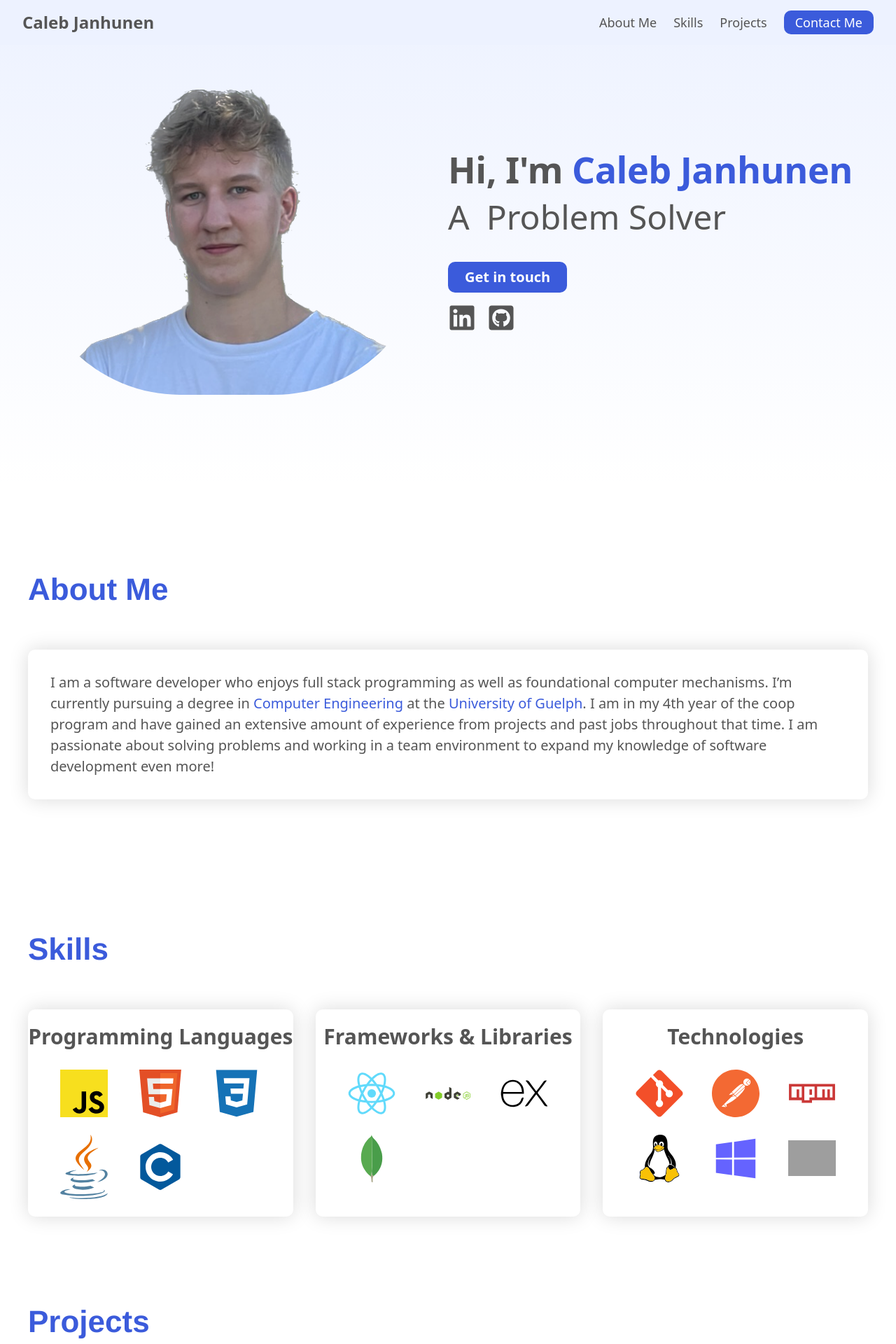
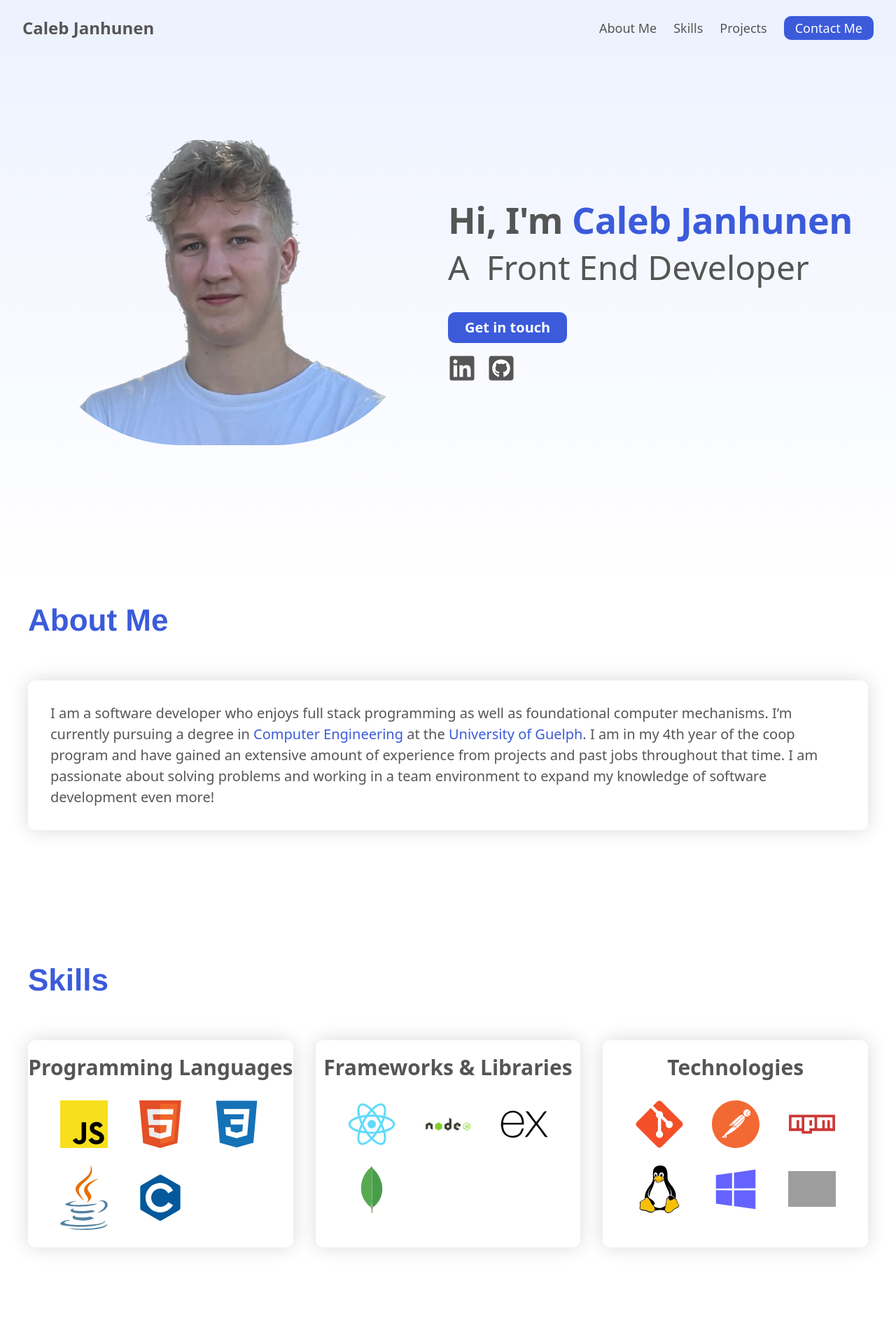
Before and after one commit to calebjanhunen/portfolio, a React (Create React App) app: page / in a window 1280 px wide. Shown: the top 1920 px of the page at 70% size. Built offline with nearby package versions, Linux system fonts and the light colour scheme; grey boxes are pictures that could not be loaded.

Commit message:
Added scroll into view animation for all sections

```diff
--- /dev/null
+++ b/src/hooks/useSectionScrollIntoView.js
@@ -0,0 +1,20 @@
+import React, { useEffect } from 'react';
+
+const useSectionScrollIntoView = sectionRef => {
+    const [isInView, setIsInView] = React.useState(false);
+
+    useEffect(() => {
+        const observer = new IntersectionObserver(
+            entries => {
+                if (entries[0].isIntersecting) setIsInView(true);
+            },
+            { threshold: 0.2 }
+        );
+
+        observer.observe(sectionRef.current);
+    }, [sectionRef]);
+
+    return isInView;
+};
+
+export default useSectionScrollIntoView;
--- a/src/index.js
+++ b/src/index.js
@@ -1,6 +1,7 @@
 import React from 'react';
 import ReactDom from 'react-dom/client';
 
+import './sass/_animations.scss';
 import './sass/_global.scss';
 
 import App from './App';
--- /dev/null
+++ b/src/sass/_animations.scss
@@ -0,0 +1,9 @@
+@keyframes moveSectionUp {
+    0% {
+        transform: translateY(0rem);
+    }
+
+    100% {
+        transform: translateY(-10rem);
+    }
+}
--- a/src/sass/_global.scss
+++ b/src/sass/_global.scss
@@ -42,3 +42,8 @@ html {
         filter: brightness(90%);
     }
 }
+
+.scroll-into-view-animation {
+    animation: moveSectionUp 0.3s;
+    animation-fill-mode: forwards;
+}
--- a/src/sections/AboutMe/AboutMe.jsx
+++ b/src/sections/AboutMe/AboutMe.jsx
@@ -1,12 +1,27 @@
-import React from 'react';
+import React, { useEffect, useRef } from 'react';
 
 import './AboutMe.scss';
 
+import useSectionScrollIntoView from '../../hooks/useSectionScrollIntoView';
+
 const AboutMe = () => {
+    const aboutMeRef = useRef();
+    const aboutMeHeadingRef = useRef();
+
     return (
-        <section className="section-aboutme" id="aboutme">
+        <section
+            ref={aboutMeRef}
+            className={`section-aboutme ${
+                useSectionScrollIntoView(aboutMeRef)
+                    ? 'scroll-into-view-animation'
+                    : ''
+            }`}
+            id="aboutme"
+        >
             <div className="container">
-                <h2 className="heading-secondary">About Me</h2>
+                <h2 ref={aboutMeHeadingRef} className="heading-secondary">
+                    About Me
+                </h2>
                 <p className="aboutme__paragraph">
                     I am a software developer who enjoys full stack programming
                     as well as foundational computer mechanisms. I’m currently
--- a/src/sections/AboutMe/AboutMe.scss
+++ b/src/sections/AboutMe/AboutMe.scss
@@ -3,8 +3,7 @@
 .section-aboutme {
     padding-top: $section-padding-top;
     padding-bottom: 6.4rem;
-    // background-color: $color-main-light;
-
+    transform: translateY(10rem);
     .aboutme {
         &__paragraph {
             background-color: #fff;
--- a/src/sections/Header/Header.scss
+++ b/src/sections/Header/Header.scss
@@ -5,7 +5,7 @@
     top: 0;
     width: 100%;
     display: flex;
-    height: 6.4rem;
+    height: 8rem;
     justify-content: space-between;
     align-items: center;
     padding: 1.6rem 3.2rem;
--- a/src/sections/Hero/Hero.jsx
+++ b/src/sections/Hero/Hero.jsx
@@ -30,10 +30,10 @@ const Hero = () => {
                             Computer Engineer
                         </span>{' '}
                         <span className="hero__rotating-text">
-                            Full Stack Developer
+                            Back End Developer
                         </span>{' '}
                         <span className="hero__rotating-text">
-                            Problem Solver
+                            Front End Developer
                         </span>
                     </p>
 
--- a/src/sections/Hero/Hero.scss
+++ b/src/sections/Hero/Hero.scss
@@ -9,7 +9,7 @@
 
     .hero {
         max-width: 120rem;
-        padding: 12.8rem 0;
+        padding: 20rem 0;
         margin: 0 auto;
 
         display: grid;
@@ -45,11 +45,11 @@
             font-size: 2rem;
             font-weight: 700;
 
-            transform: scale(0.2);
-            opacity: 0;
-            animation: expandButton 0.5s;
-            animation-fill-mode: forwards;
-            animation-delay: 0.5s;
+            // transform: scale(0.2);
+            // opacity: 0;
+            // animation: expandButton 0.5s;
+            // animation-fill-mode: forwards;
+            // animation-delay: 0.5s;
         }
 
         &__socials-list {
@@ -79,10 +79,10 @@
                 }
             }
             .social-link--expand {
-                opacity: 0;
-                animation: expandButton 0.5s;
-                animation-fill-mode: forwards;
-                animation-delay: 0.5s;
+                // opacity: 0;
+                // animation: expandButton 0.5s;
+                // animation-fill-mode: forwards;
+                // animation-delay: 0.5s;
             }
         }
 
--- a/src/sections/Skills/Skills.jsx
+++ b/src/sections/Skills/Skills.jsx
@@ -23,6 +23,7 @@ import windowsLogo from '../../images/logos/windows.svg';
 
 import './Skills.scss';
 
+import useSectionScrollIntoView from '../../hooks/useSectionScrollIntoView';
 import SkillContainer from './SkillContainer/SkillContainer';
 
 const Skills = () => {
@@ -42,6 +43,8 @@ const Skills = () => {
         { img: mongodbLogo, alt: 'MongoDB Logo' },
     ];
 
+    const skillsRef = React.useRef();
+
     //postman, linux, npm, vscode, windows, rest api
     const techLogos = [
         { img: gitLogo, alt: 'Git Logo' },
@@ -53,7 +56,15 @@ const Skills = () => {
     ];
 
     return (
-        <section className="section-skills" id="skills">
+        <section
+            ref={skillsRef}
+            className={`section-skills ${
+                useSectionScrollIntoView(skillsRef)
+                    ? 'scroll-into-view-animation'
+                    : ''
+            }`}
+            id="skills"
+        >
             <div className="container">
                 <h2 className="heading-secondary">Skills</h2>
                 <div className="skills">
--- a/src/sections/Skills/Skills.scss
+++ b/src/sections/Skills/Skills.scss
@@ -3,6 +3,7 @@
 .section-skills {
     padding-top: $section-padding-top;
     // background-color: $color-main-light;
+    transform: translateY(10rem);
 
     .skills {
         display: grid;
```
